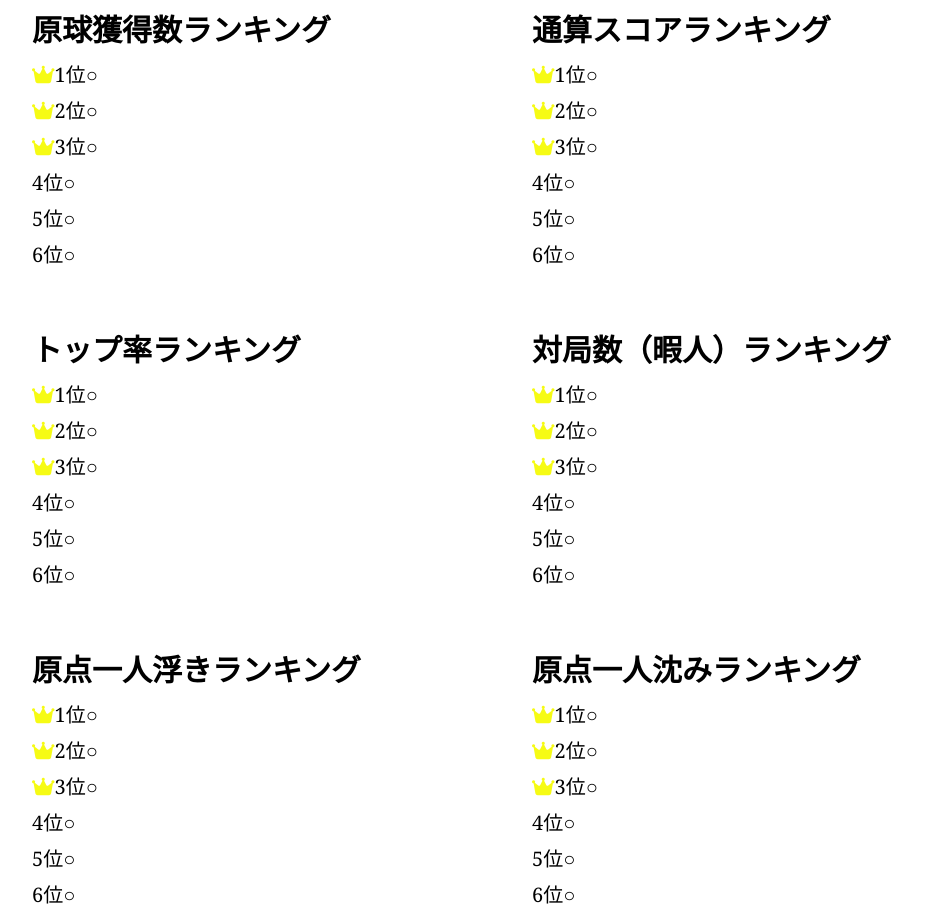
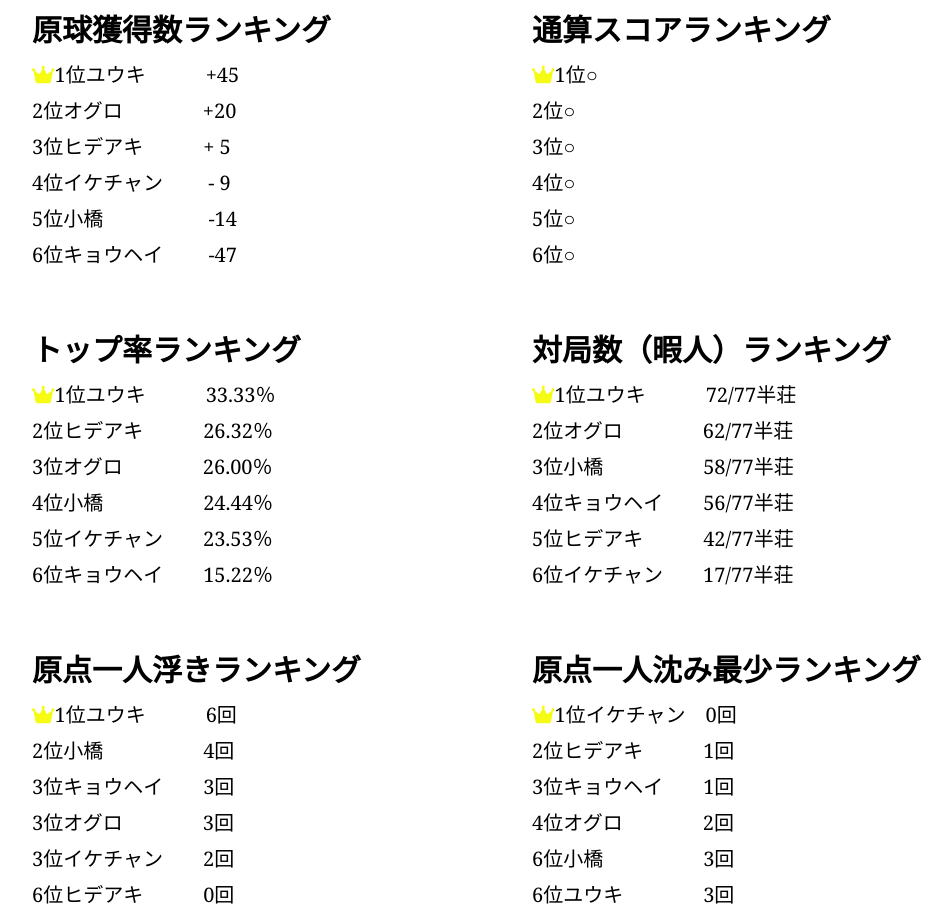
Before and after one commit to nitiyakunoahodomo/bumonbeturanking, a plain HTML site: page index.html in a window 1280 px wide. Shown: the part 321-1237 px from the top of the page, without its empty margins (101-1053 px from the left). Drawn offline with Linux system fonts and the light colour scheme.

Commit message:
Add files via upload

```diff
--- a/index.html
+++ b/index.html
@@ -23,7 +23,7 @@
                         <li><a href="https://nitiyakunoahodomo.github.io/nitiyaku/">ホーム</a></li>
                         <li><a href="https://docs.google.com/spreadsheets/d/1rYoNkonNz8BwnKCEK3d3a0leO6sEPGkOJ8TzPlwNKgU/htmlview">日薬リーグ戦績</a></li>
                         <li><a href="https://nitiyakunoahodomo.github.io/tuusansenseki/">通算戦績</a></li>
-                        <li><a href="#">過去の戦績</a></li>
+                        <li><a href="https://nitiyakunoahodomo.github.io/tuusansenseki/">過去の戦績</a></li>
                         <li><a href="https://nitiyakunoahodomo.github.io/bumonbeturanking/">部門別ランキング</a></li>
                         <!-- <li class="search-wrapper">  <form action="">
                             <input class="search" type="text" name="q" placeholder="検索…">
@@ -46,57 +46,57 @@
                     <div class="container">
                       <div class="main-text">
                         <h1 class="name">原球獲得数ランキング</h1>
-                        <p class="text-heading"><i class="fas fa-crown"></i>1位○</p>
-                        <p class="text-heading"><i class="fas fa-crown"></i>2位○</p>
-                        <p class="text-heading"><i class="fas fa-crown"></i>3位○</p>
-                        <p class="text-heading">4位○</p>
-                        <p class="text-heading">5位○</p>
-                        <p class="text-heading">6位○</p>
+                        <p class="text-heading"><i class="fas fa-crown"></i>1位ユウキ　　　+45</p>
+                        <p class="text-heading">2位オグロ　　　　+20</p>
+                        <p class="text-heading">3位ヒデアキ　　　+ 5</p>
+                        <p class="text-heading">4位イケチャン　　  - 9</p>
+                        <p class="text-heading">5位小橋　  　　　　-14</p>
+                        <p class="text-heading">6位キョウヘイ　　 -47</p>
                       </div>
                       <div class="main-text">
                       <h1 class="name">通算スコアランキング</h1>
                       <p class="text-heading"><i class="fas fa-crown"></i>1位○</p>
-                      <p class="text-heading"><i class="fas fa-crown"></i>2位○</p>
-                      <p class="text-heading"><i class="fas fa-crown"></i>3位○</p>
+                      <p class="text-heading">2位○</p>
+                      <p class="text-heading">3位○</p>
                       <p class="text-heading">4位○</p>
                       <p class="text-heading">5位○</p>
                       <p class="text-heading">6位○</p>
                       </div>
                       <div class="main-text">
                       <h1 class="name">トップ率ランキング</h1>
-                      <p class="text-heading"><i class="fas fa-crown"></i>1位○</p>
-                      <p class="text-heading"><i class="fas fa-crown"></i>2位○</p>
-                      <p class="text-heading"><i class="fas fa-crown"></i>3位○</p>
-                      <p class="text-heading">4位○</p>
-                      <p class="text-heading">5位○</p>
-                      <p class="text-heading">6位○</p>
+                      <p class="text-heading"><i class="fas fa-crown"></i>1位ユウキ　　　33.33％</p>
+                      <p class="text-heading">2位ヒデアキ　　　26.32％</p>
+                      <p class="text-heading">3位オグロ　　　　26.00％</p>
+                      <p class="text-heading">4位小橋　　　　　24.44％</p>
+                      <p class="text-heading">5位イケチャン　　23.53％</p>
+                      <p class="text-heading">6位キョウヘイ　　15.22％</p>
                       </div>
                       <div class="main-text">
                       <h1 class="name">対局数（暇人）ランキング</h1>
-                      <p class="text-heading"><i class="fas fa-crown"></i>1位○</p>
-                      <p class="text-heading"><i class="fas fa-crown"></i>2位○</p>
-                      <p class="text-heading"><i class="fas fa-crown"></i>3位○</p>
-                      <p class="text-heading">4位○</p>
-                      <p class="text-heading">5位○</p>
-                      <p class="text-heading">6位○</p>
+                      <p class="text-heading"><i class="fas fa-crown"></i>1位ユウキ　　　72/77半荘</p>
+                      <p class="text-heading">2位オグロ　　　　62/77半荘</p>
+                      <p class="text-heading">3位小橋　　　　　58/77半荘</p>
+                      <p class="text-heading">4位キョウヘイ　　56/77半荘</p>
+                      <p class="text-heading">5位ヒデアキ　　　42/77半荘</p>
+                      <p class="text-heading">6位イケチャン　　17/77半荘</p>
                       </div>
                       <div class="main-text">
                       <h1 class="name">原点一人浮きランキング</h1>
-                      <p class="text-heading"><i class="fas fa-crown"></i>1位○</p>
-                      <p class="text-heading"><i class="fas fa-crown"></i>2位○</p>
-                      <p class="text-heading"><i class="fas fa-crown"></i>3位○</p>
-                      <p class="text-heading">4位○</p>
-                      <p class="text-heading">5位○</p>
-                      <p class="text-heading">6位○</p>
+                      <p class="text-heading"><i class="fas fa-crown"></i>1位ユウキ　　　6回</p>
+                      <p class="text-heading">2位小橋　　　　　4回</p>
+                      <p class="text-heading">3位キョウヘイ　　3回</p>
+                      <p class="text-heading">3位オグロ　　　　3回</p>
+                      <p class="text-heading">3位イケチャン　　2回</p>
+                      <p class="text-heading">6位ヒデアキ　　　0回</p>
                       </div>
                       <div class="main-text">
-                      <h1 class="name">原点一人沈みランキング</h1>
-                      <p class="text-heading"><i class="fas fa-crown"></i>1位○</p>
-                      <p class="text-heading"><i class="fas fa-crown"></i>2位○</p>
-                      <p class="text-heading"><i class="fas fa-crown"></i>3位○</p>
-                      <p class="text-heading">4位○</p>
-                      <p class="text-heading">5位○</p>
-                      <p class="text-heading">6位○</p>
+                      <h1 class="name">原点一人沈み最少ランキング</h1>
+                      <p class="text-heading"><i class="fas fa-crown"></i>1位イケチャン　0回</p>
+                      <p class="text-heading">2位ヒデアキ　　　1回</p>
+                      <p class="text-heading">3位キョウヘイ　　1回</p>
+                      <p class="text-heading">4位オグロ　　　　2回</p>
+                      <p class="text-heading">6位小橋　　　　　3回</p>
+                      <p class="text-heading">6位ユウキ　　　　3回</p>
 
                       </div>
 
--- a/style.css
+++ b/style.css
@@ -217,8 +217,12 @@ i {
 .name {
   font-size: 30px;
 }
+
+.main-text .text-heading{
+  font-size: 20px;
+}
 .text-heading {
-  font-size: 20px;
+
 
 }
 
@@ -226,6 +230,7 @@ i {
    height: 112px;
    font-family: Georgia, 游明朝, YuMincho, "Hiragino Mincho ProN",Meiryo, serif;
    font-size: 28px;
+   margin-top: 20px;
  }
 
  .footer-logo {
```
